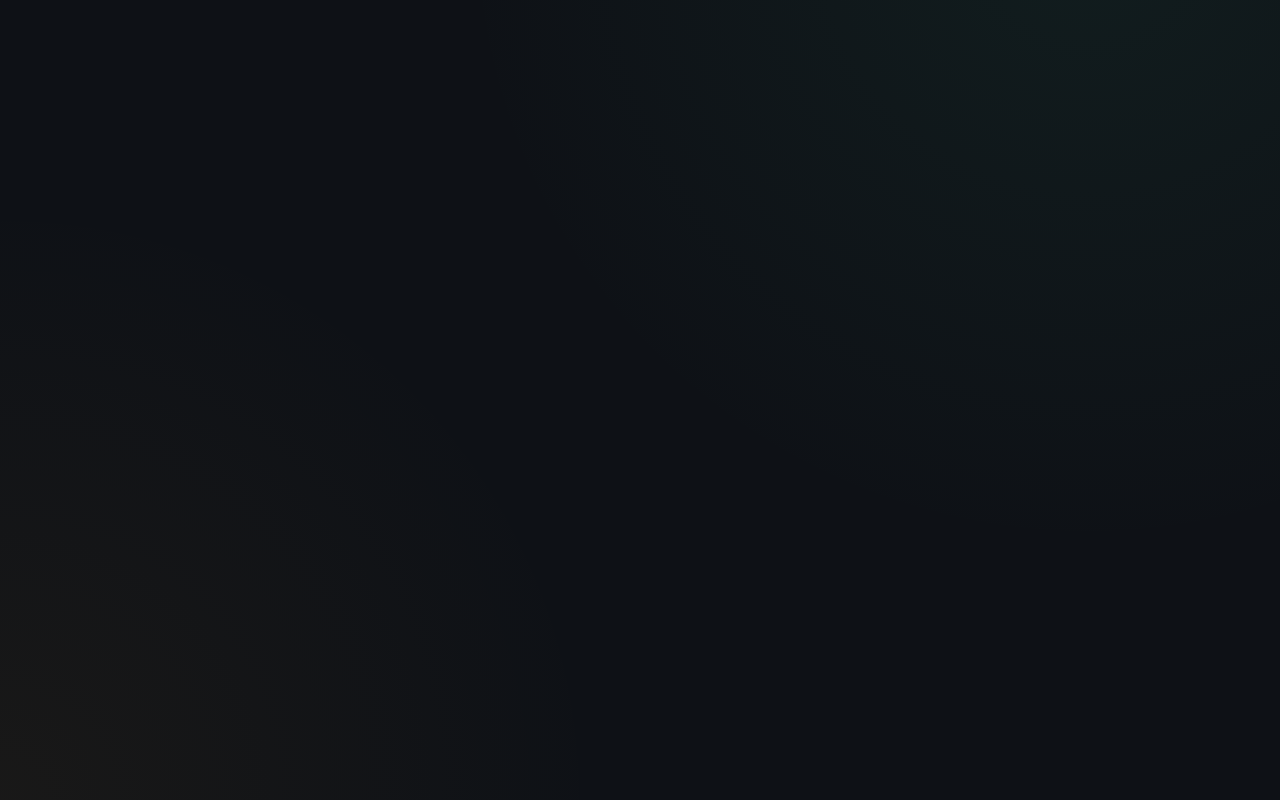
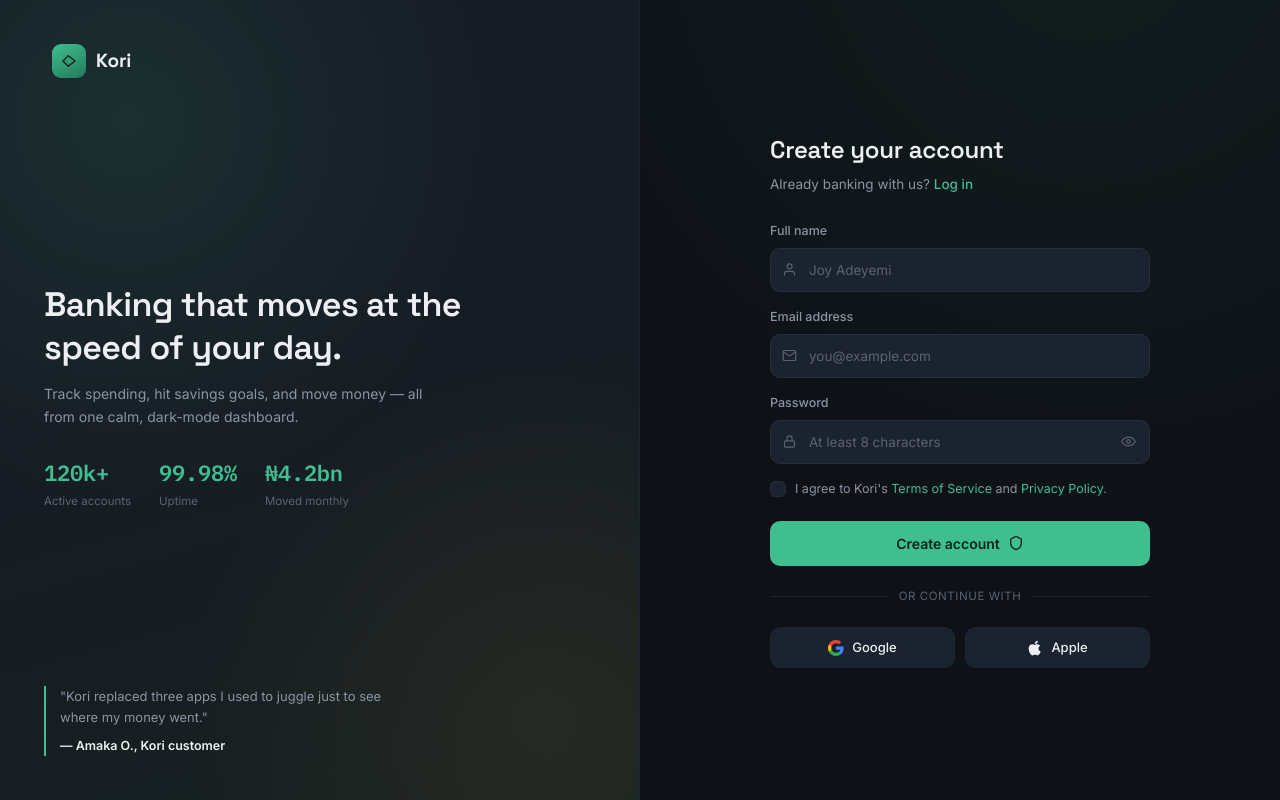
Before and after one commit to igbonekwu-joy/fund-transfer-engine, a React (Vite) app in the folder client/: page /register in a window 1280 px wide. Before the commit this address had no page. Built offline with nearby package versions, Linux system fonts and the light colour scheme.

Commit message:
feat(register): add register-auth design

```diff
--- a/client/src/App.tsx
+++ b/client/src/App.tsx
@@ -2,6 +2,7 @@ import { QueryClient, QueryClientProvider } from '@tanstack/react-query';
 import { lazy, Suspense } from 'react';
 import { TooltipProvider } from '@/components/ui/tooltip';
 import { BrowserRouter, Route, Routes } from 'react-router-dom';
+const Register = lazy(() => import('@/pages/Register'));
 const Login = lazy(() => import('@/pages/Login'));
 const Dashboard = lazy(() => import('@/pages/Dashboard'));
 function App() {
@@ -15,6 +16,7 @@ function App() {
                     <Routes>
                         <Route path="/" element={<Dashboard />} />
                         <Route path="/login" element={<Login />} />
+                        <Route path="/register" element={<Register />} />
                     </Routes>
                 </Suspense>
             </BrowserRouter>
--- /dev/null
+++ b/client/src/pages/Register.tsx
@@ -0,0 +1,120 @@
+import { useState, type FC, type FormEvent } from 'react';
+import { Link, useNavigate } from 'react-router-dom';
+import AuthLayout from '@/components/auth/AuthLayout';
+import TextField from '@/components/auth/TextField';
+import PasswordField from '@/components/auth/PasswordField';
+import OAuthRow from '@/components/auth/OAuth';
+import Icon from '@/components/Icon';
+
+interface FormState {
+  name: string;
+  email: string;
+  password: string;
+  agree: boolean;
+}
+
+interface FormErrors {
+  name?: string;
+  email?: string;
+  password?: string;
+  agree?: string;
+}
+
+const Register: FC = () => {
+  const navigate = useNavigate();
+  const [form, setForm] = useState<FormState>({ name: '', email: '', password: '', agree: false });
+  const [errors, setErrors] = useState<FormErrors>({});
+  const [submitting, setSubmitting] = useState(false);
+
+  const validate = (): boolean => {
+    const next: FormErrors = {};
+    if (!form.name.trim()) next.name = 'Enter your full name.';
+    if (!form.email) next.email = 'Enter your email address.';
+    else if (!/^\S+@\S+\.\S+$/.test(form.email)) next.email = 'Enter a valid email address.';
+    if (!form.password) next.password = 'Create a password.';
+    else if (form.password.length < 8) next.password = 'Use at least 8 characters.';
+    if (!form.agree) next.agree = 'You need to accept the terms to continue.';
+    setErrors(next);
+    return Object.keys(next).length === 0;
+  };
+
+  const handleSubmit = async (e: FormEvent) => {
+    e.preventDefault();
+    if (!validate()) return;
+    setSubmitting(true);
+    // Replace with real auth call
+    await new Promise((r) => setTimeout(r, 900));
+    setSubmitting(false);
+    navigate('/');
+  };
+
+  return (
+    <AuthLayout>
+      <div className="auth-form-header">
+        <div className="auth-form-title">Create your account</div>
+        <div className="auth-form-sub">
+          Already banking with us? <Link to="/login">Log in</Link>
+        </div>
+      </div>
+
+      <form onSubmit={handleSubmit} noValidate>
+        <TextField
+          label="Full name"
+          type="text"
+          icon="user"
+          placeholder="Joy Adeyemi"
+          autoComplete="name"
+          value={form.name}
+          onChange={(e) => setForm((f) => ({ ...f, name: e.target.value }))}
+          error={errors.name}
+        />
+
+        <TextField
+          label="Email address"
+          type="email"
+          icon="mail"
+          placeholder="you@example.com"
+          autoComplete="email"
+          value={form.email}
+          onChange={(e) => setForm((f) => ({ ...f, email: e.target.value }))}
+          error={errors.email}
+        />
+
+        <PasswordField
+          label="Password"
+          placeholder="At least 8 characters"
+          autoComplete="new-password"
+          showStrength
+          value={form.password}
+          onChange={(e) => setForm((f) => ({ ...f, password: e.target.value }))}
+          error={errors.password}
+        />
+
+        <div className="field" style={{ marginBottom: 22 }}>
+          <label className="checkbox-row">
+            <input
+              type="checkbox"
+              className="checkbox-input"
+              checked={form.agree}
+              onChange={(e) => setForm((f) => ({ ...f, agree: e.target.checked }))}
+            />
+            <span>
+              I agree to Kori's <a href="#">Terms of Service</a> and <a href="#">Privacy Policy</a>.
+            </span>
+          </label>
+          {errors.agree && <div className="field-error">{errors.agree}</div>}
+        </div>
+
+        <button type="submit" className="auth-submit-btn" disabled={submitting}>
+          {submitting ? 'Creating account…' : 'Create account'}
+          {!submitting && <Icon name="shield" strokeWidth={2} />}
+        </button>
+      </form>
+
+      <div className="auth-divider">or continue with</div>
+      <OAuthRow />
+    </AuthLayout>
+  );
+};
+
+export default Register;
```
Also changed, not shown: client/src/pages/Dashboard.tsx (+8 -8 lines).
